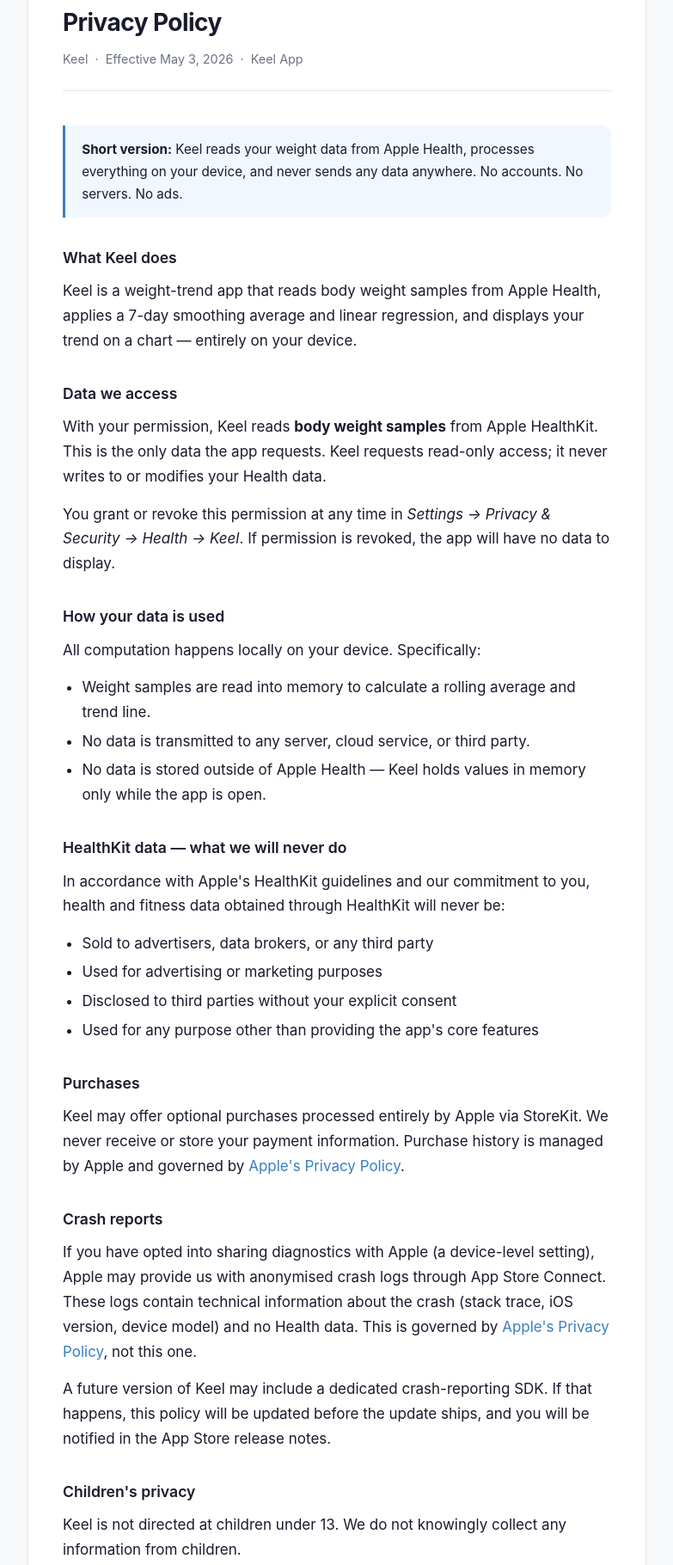
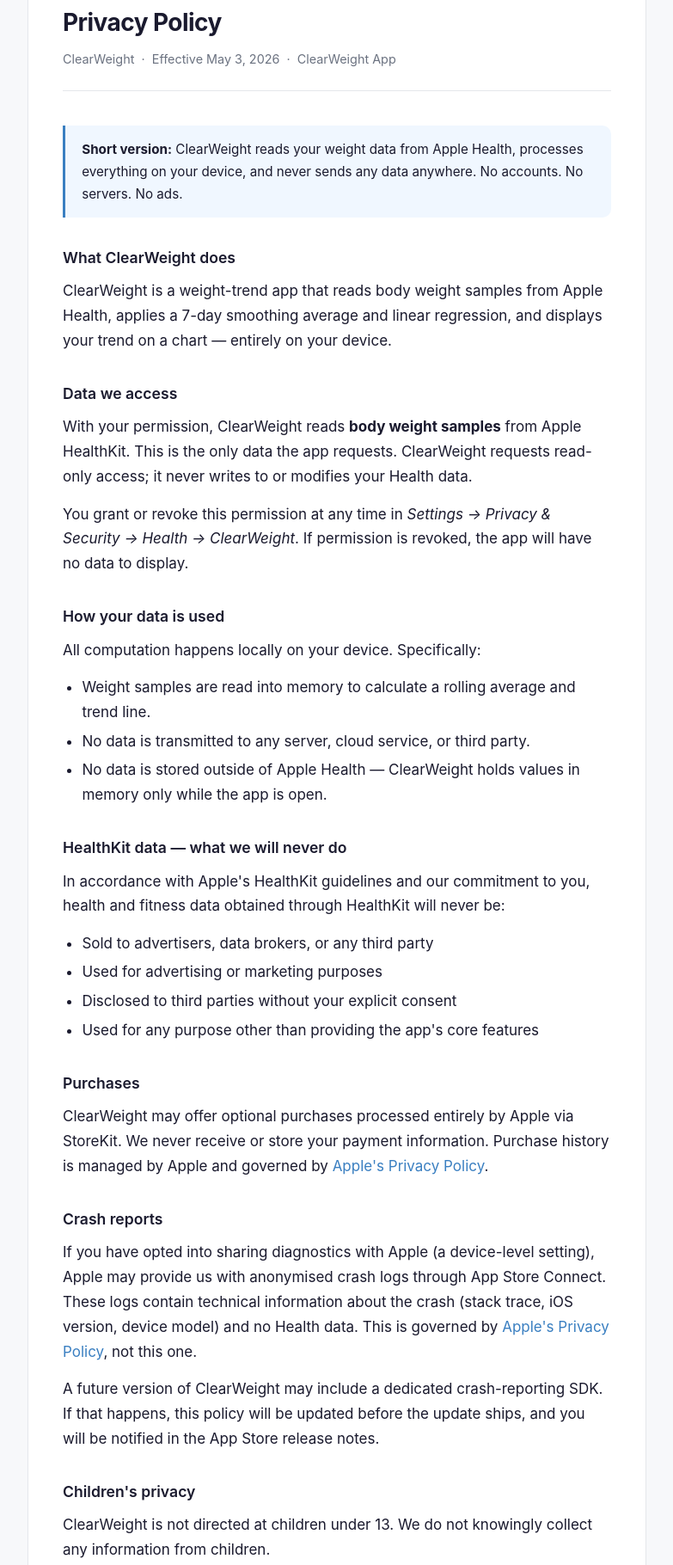
Before and after one commit to nwgreen/keel-privacy, a plain HTML site: page index.html in a window 1280 px wide. Shown: the part 78-1898 px from the top of the page at 86% size, without its empty margins (248-1031 px from the left). Drawn offline with Linux system fonts and the light colour scheme.

Commit message:
Initial privacy policy for ClearWeight

```diff
--- a/index.html
+++ b/index.html
@@ -3,7 +3,7 @@
 <head>
   <meta charset="UTF-8">
   <meta name="viewport" content="width=device-width, initial-scale=1.0">
-  <title>Privacy Policy — Keel</title>
+  <title>Privacy Policy — ClearWeight</title>
   <style>
     *, *::before, *::after { box-sizing: border-box; margin: 0; padding: 0; }
 
@@ -109,31 +109,31 @@
   <div class="card">
     <header>
       <h1>Privacy Policy</h1>
-      <p>Keel &nbsp;·&nbsp; Effective May 3, 2026 &nbsp;·&nbsp; Keel App</p>
+      <p>ClearWeight &nbsp;·&nbsp; Effective May 3, 2026 &nbsp;·&nbsp; ClearWeight App</p>
     </header>
 
     <div class="highlight">
-      <strong>Short version:</strong> Keel reads your weight data from Apple Health,
+      <strong>Short version:</strong> ClearWeight reads your weight data from Apple Health,
       processes everything on your device, and never sends any data anywhere.
       No accounts. No servers. No ads.
     </div>
 
-    <h2>What Keel does</h2>
+    <h2>What ClearWeight does</h2>
     <p>
-      Keel is a weight-trend app that reads body weight samples from Apple Health,
+      ClearWeight is a weight-trend app that reads body weight samples from Apple Health,
       applies a 7-day smoothing average and linear regression, and displays your
       trend on a chart — entirely on your device.
     </p>
 
     <h2>Data we access</h2>
     <p>
-      With your permission, Keel reads <strong>body weight samples</strong> from
-      Apple HealthKit. This is the only data the app requests. Keel requests
+      With your permission, ClearWeight reads <strong>body weight samples</strong> from
+      Apple HealthKit. This is the only data the app requests. ClearWeight requests
       read-only access; it never writes to or modifies your Health data.
     </p>
     <p>
       You grant or revoke this permission at any time in
-      <em>Settings → Privacy & Security → Health → Keel</em>.
+      <em>Settings → Privacy & Security → Health → ClearWeight</em>.
       If permission is revoked, the app will have no data to display.
     </p>
 
@@ -142,7 +142,7 @@
     <ul>
       <li>Weight samples are read into memory to calculate a rolling average and trend line.</li>
       <li>No data is transmitted to any server, cloud service, or third party.</li>
-      <li>No data is stored outside of Apple Health — Keel holds values in memory only while the app is open.</li>
+      <li>No data is stored outside of Apple Health — ClearWeight holds values in memory only while the app is open.</li>
     </ul>
 
     <h2>HealthKit data — what we will never do</h2>
@@ -159,7 +159,7 @@
 
     <h2>Purchases</h2>
     <p>
-      Keel may offer optional purchases processed entirely by Apple via StoreKit.
+      ClearWeight may offer optional purchases processed entirely by Apple via StoreKit.
       We never receive or store your payment information. Purchase history is
       managed by Apple and governed by
       <a href="https://www.apple.com/legal/privacy/" target="_blank" rel="noopener">Apple's Privacy Policy</a>.
@@ -175,14 +175,14 @@
       not this one.
     </p>
     <p>
-      A future version of Keel may include a dedicated crash-reporting SDK. If that
+      A future version of ClearWeight may include a dedicated crash-reporting SDK. If that
       happens, this policy will be updated before the update ships, and you will be
       notified in the App Store release notes.
     </p>
 
     <h2>Children's privacy</h2>
     <p>
-      Keel is not directed at children under 13. We do not knowingly collect any
+      ClearWeight is not directed at children under 13. We do not knowingly collect any
       information from children.
     </p>
 
@@ -197,11 +197,11 @@
     <h2>Contact</h2>
     <p>
       Questions or concerns? Reach us at
-      <a href="mailto:keel@nwgreen.com">keel@nwgreen.com</a>.
+      <a href="mailto:clearweight@nwgreen.com">clearweight@nwgreen.com</a>.
     </p>
 
     <footer>
-      &copy; 2026 Keel App. All rights reserved.
+      &copy; 2026 ClearWeight App. All rights reserved.
     </footer>
   </div>
 </body>
```
